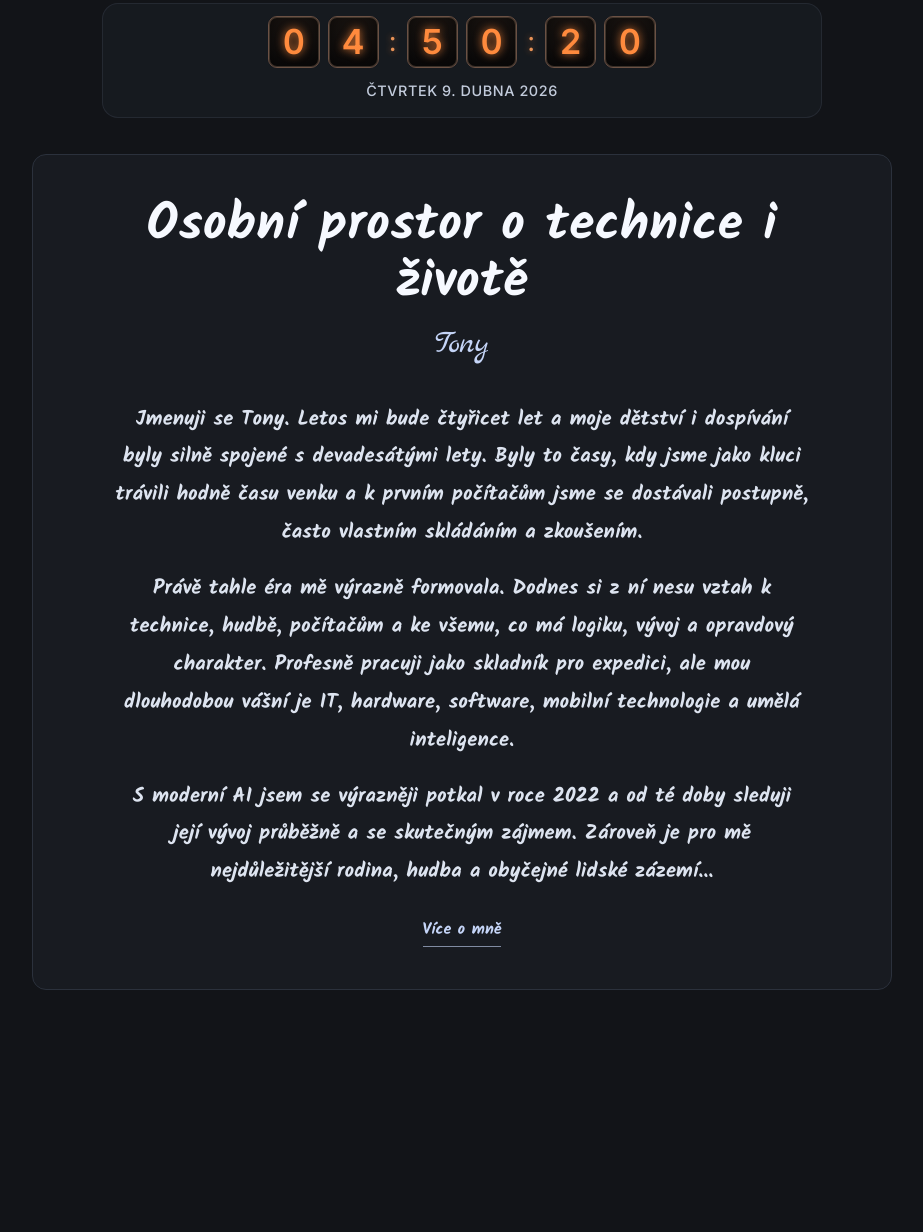
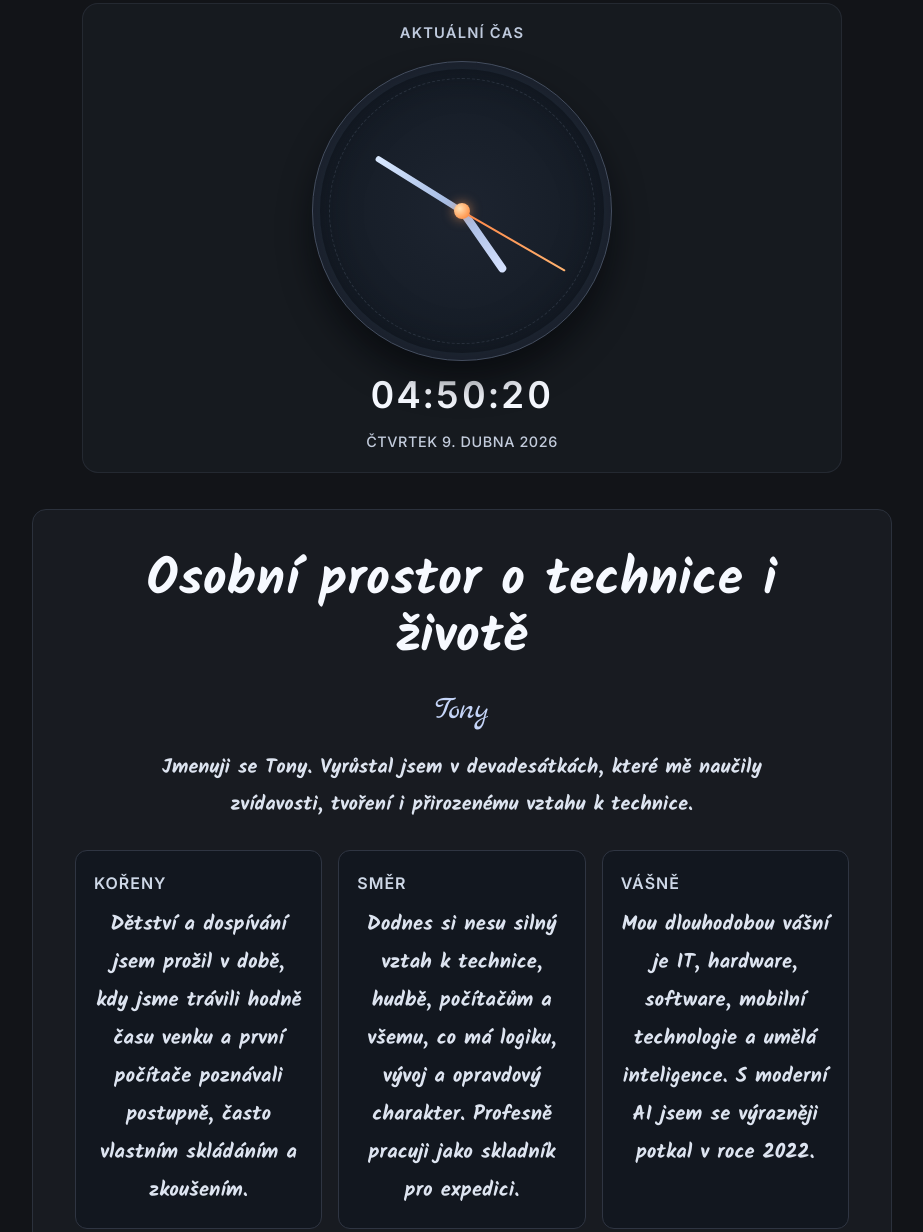
Before and after one commit to TonyStark-collab/tonystark.cz, a plain HTML site: page index.html in a window 1280 px wide. Shown: the part 123-1355 px from the top of the page, without its empty margins (178-1101 px from the left). Before the commit the page ends 1161 px from the top, so only its background shows below. Drawn offline with Linux system fonts and the light colour scheme.

Commit message:
Vylepšit domovskou sekci a nahradit digitronové hodiny

```diff
--- a/index.html
+++ b/index.html
@@ -42,48 +42,98 @@
     .clock-wrap {
       justify-self: center;
       display: grid;
-      gap: 10px;
-      width: min(100%, 720px);
-      padding: 12px;
+      gap: 14px;
+      width: min(100%, 760px);
+      padding: 16px;
       border: 1px solid color-mix(in srgb, var(--line) 68%, transparent);
       border-radius: 16px;
       background: color-mix(in srgb, var(--surface) 90%, transparent);
       text-align: center;
     }
 
-    .clock-tubes {
-      display: flex;
-      justify-content: center;
-      align-items: center;
-      flex-wrap: wrap;
-      gap: 8px;
+    .clock-label {
+      margin: 0;
+      font-family: "Inter", system-ui, sans-serif;
+      font-size: clamp(0.78rem, 1.8vw, 0.92rem);
+      letter-spacing: 0.08em;
+      text-transform: uppercase;
+      color: color-mix(in srgb, var(--text-soft) 62%, #8fa0be);
+      font-weight: 600;
     }
 
-    .tube {
-      min-width: clamp(2.3rem, 6.6vw, 3.2rem);
-      padding: 8px 9px;
-      border-radius: 9px;
-      border: 1px solid color-mix(in srgb, #ff9a57 30%, var(--line));
-      background: linear-gradient(180deg, #17120f 0%, #0f0d0d 100%);
-      color: #ff8a3d;
-      font-family: "Inter", system-ui, sans-serif;
-      font-variant-numeric: tabular-nums;
-      font-size: clamp(1.35rem, 5vw, 2.15rem);
-      line-height: 1;
-      font-weight: 600;
-      text-shadow: 0 0 8px color-mix(in srgb, #ff8a3d 85%, transparent);
-      box-shadow: inset 0 0 0 1px color-mix(in srgb, #ffd2ab 20%, transparent),
-        inset 0 -8px 18px color-mix(in srgb, #000 58%, transparent);
+    .clock-face {
+      width: min(300px, 72vw);
+      aspect-ratio: 1 / 1;
+      margin: 0 auto;
+      border-radius: 50%;
+      border: 1px solid color-mix(in srgb, #7f8fb0 30%, var(--line));
+      background:
+        radial-gradient(circle at 50% 50%, #1d2430 0%, #161d27 62%, #121923 100%);
+      box-shadow:
+        inset 0 0 0 7px color-mix(in srgb, #8ea4ca 8%, transparent),
+        inset 0 0 42px color-mix(in srgb, #0a0e14 74%, transparent),
+        0 20px 32px color-mix(in srgb, #030508 60%, transparent);
+      position: relative;
     }
 
-    .tube-separator {
-      color: #ff9f5c;
+    .clock-face::after {
+      content: "";
+      position: absolute;
+      inset: 16px;
+      border-radius: 50%;
+      border: 1px dashed color-mix(in srgb, #a8b7d7 15%, transparent);
+    }
+
+    .clock-hand {
+      position: absolute;
+      left: 50%;
+      bottom: 50%;
+      transform-origin: center bottom;
+      border-radius: 999px;
+    }
+
+    .clock-hand.hour {
+      width: 8px;
+      height: 25%;
+      background: linear-gradient(180deg, #d7e3ff 0%, #9eb3dd 100%);
+      margin-left: -4px;
+    }
+
+    .clock-hand.minute {
+      width: 6px;
+      height: 34%;
+      background: linear-gradient(180deg, #d9e8ff 0%, #9cb4df 100%);
+      margin-left: -3px;
+    }
+
+    .clock-hand.second {
+      width: 2px;
+      height: 40%;
+      background: linear-gradient(180deg, #ffb370 0%, #ff8646 100%);
+      margin-left: -1px;
+    }
+
+    .clock-center {
+      position: absolute;
+      width: 16px;
+      height: 16px;
+      left: 50%;
+      top: 50%;
+      transform: translate(-50%, -50%);
+      border-radius: 50%;
+      background: radial-gradient(circle at 35% 35%, #ffe0b3 0%, #ff9d57 65%, #f9762c 100%);
+      box-shadow: 0 0 12px color-mix(in srgb, #ff9d57 65%, transparent);
+    }
+
+    .clock-time {
+      margin: 0;
       font-family: "Inter", system-ui, sans-serif;
-      font-size: clamp(1.1rem, 4.4vw, 1.7rem);
-      line-height: 1;
-      text-shadow: 0 0 6px color-mix(in srgb, #ff8a3d 70%, transparent);
-      opacity: 0.9;
-      padding-inline: 2px;
+      font-size: clamp(1.35rem, 5vw, 2.3rem);
+      letter-spacing: 0.07em;
+      line-height: 1.1;
+      font-weight: 600;
+      color: var(--text);
+      font-variant-numeric: tabular-nums;
     }
 
     .clock-date {
@@ -158,6 +208,14 @@
       border: 1px solid var(--line);
       border-radius: 14px;
       padding: clamp(22px, 4.2vw, 42px);
+      text-align: left;
+    }
+
+    .hero {
+      text-align: center;
+      display: grid;
+      gap: 10px;
+      margin-bottom: 24px;
     }
 
     h1 {
@@ -175,19 +233,49 @@
       margin-top: 4px;
     }
 
-    .text {
-      margin: 26px auto 0;
-      max-width: 66ch;
+    .lead {
+      margin: 0 auto;
+      max-width: 64ch;
+      font-size: clamp(1.08rem, 2.3vw, 1.25rem);
+      color: var(--text-soft);
+      font-weight: 700;
+      text-align: center;
+    }
+
+    .content-grid {
+      display: grid;
+      gap: 16px;
+      grid-template-columns: repeat(auto-fit, minmax(220px, 1fr));
+      margin-top: 26px;
+    }
+
+    .story-card {
+      border: 1px solid color-mix(in srgb, var(--line) 88%, #4c5670);
+      border-radius: 12px;
+      background: color-mix(in srgb, #11161f 80%, var(--surface));
+      padding: clamp(14px, 2.3vw, 18px);
+    }
+
+    .story-card h2 {
+      margin: 0 0 8px;
+      font-family: "Inter", system-ui, sans-serif;
+      font-size: 1rem;
+      text-transform: uppercase;
+      letter-spacing: 0.06em;
+      color: color-mix(in srgb, var(--text-soft) 74%, #a5b4cf);
+    }
+
+    .story-card p {
+      margin: 0;
       font-size: clamp(1.1rem, 2.5vw, 1.28rem);
       color: var(--text-soft);
       font-weight: 700;
+      text-align: center;
     }
-
-    .text p { margin: 0 0 18px; }
 
     .more {
       display: inline-flex;
-      margin-top: 6px;
+      margin-top: 24px;
       color: var(--link);
       text-decoration: none;
       border-bottom: 1px solid color-mix(in srgb, var(--link) 60%, transparent);
@@ -217,6 +305,7 @@
         justify-content: center;
       }
       .menu.open { display: flex; }
+      .story-card p { text-align: left; }
     }
   </style>
 </head>
@@ -236,28 +325,42 @@
       </div>
     </nav>
 
-    <section class="clock-wrap" aria-label="Digitronové hodiny">
-      <div class="clock-tubes" id="clock-time" aria-label="Aktuální čas">
-        <span class="tube" data-digit>0</span>
-        <span class="tube" data-digit>0</span>
-        <span class="tube-separator" aria-hidden="true">:</span>
-        <span class="tube" data-digit>0</span>
-        <span class="tube" data-digit>0</span>
-        <span class="tube-separator" aria-hidden="true">:</span>
-        <span class="tube" data-digit>0</span>
-        <span class="tube" data-digit>0</span>
+    <section class="clock-wrap" aria-label="Aktuální hodiny">
+      <p class="clock-label">Aktuální čas</p>
+      <div class="clock-face" aria-hidden="true">
+        <span class="clock-hand hour" id="hour-hand"></span>
+        <span class="clock-hand minute" id="minute-hand"></span>
+        <span class="clock-hand second" id="second-hand"></span>
+        <span class="clock-center"></span>
       </div>
+      <p class="clock-time" id="clock-time" aria-label="Aktuální čas">00:00:00</p>
       <p class="clock-date" id="clock-date">Načítám datum…</p>
     </section>
 
     <main>
-      <h1>Osobní prostor o technice i životě</h1>
-      <span class="podpis">Tony</span>
+      <header class="hero">
+        <h1>Osobní prostor o technice i životě</h1>
+        <span class="podpis">Tony</span>
+        <p class="lead">Jmenuji se Tony. Vyrůstal jsem v devadesátkách, které mě naučily zvídavosti, tvoření i přirozenému vztahu k technice.</p>
+      </header>
 
-      <div class="text">
-        <p>Jmenuji se Tony. Letos mi bude čtyřicet let a moje dětství i dospívání byly silně spojené s devadesátými lety. Byly to časy, kdy jsme jako kluci trávili hodně času venku a k prvním počítačům jsme se dostávali postupně, často vlastním skládáním a zkoušením.</p>
-        <p>Právě tahle éra mě výrazně formovala. Dodnes si z ní nesu vztah k technice, hudbě, počítačům a ke všemu, co má logiku, vývoj a opravdový charakter. Profesně pracuji jako skladník pro expedici, ale mou dlouhodobou vášní je IT, hardware, software, mobilní technologie a umělá inteligence.</p>
-        <p>S moderní AI jsem se výrazněji potkal v roce 2022 a od té doby sleduji její vývoj průběžně a se skutečným zájmem. Zároveň je pro mě nejdůležitější rodina, hudba a obyčejné lidské zázemí...</p>
+      <div class="content-grid">
+        <article class="story-card">
+          <h2>Kořeny</h2>
+          <p>Dětství a dospívání jsem prožil v době, kdy jsme trávili hodně času venku a první počítače poznávali postupně, často vlastním skládáním a zkoušením.</p>
+        </article>
+        <article class="story-card">
+          <h2>Směr</h2>
+          <p>Dodnes si nesu silný vztah k technice, hudbě, počítačům a všemu, co má logiku, vývoj a opravdový charakter. Profesně pracuji jako skladník pro expedici.</p>
+        </article>
+        <article class="story-card">
+          <h2>Vášně</h2>
+          <p>Mou dlouhodobou vášní je IT, hardware, software, mobilní technologie a umělá inteligence. S moderní AI jsem se výrazněji potkal v roce 2022.</p>
+        </article>
+        <article class="story-card">
+          <h2>Hodnoty</h2>
+          <p>Nejdůležitější je pro mě rodina, hudba a obyčejné lidské zázemí. Právě spojení techniky a normálního života dává všemu dobrý smysl.</p>
+        </article>
       </div>
 
       <a class="more" href="/o-mne/">Více o mně</a>
@@ -269,7 +372,9 @@
     const menu = document.getElementById('site-menu');
     const clockDate = document.getElementById('clock-date');
     const clockTime = document.getElementById('clock-time');
-    const clockDigits = Array.from(document.querySelectorAll('[data-digit]'));
+    const hourHand = document.getElementById('hour-hand');
+    const minuteHand = document.getElementById('minute-hand');
+    const secondHand = document.getElementById('second-hand');
 
     const czechDateFormatter = new Intl.DateTimeFormat('cs-CZ', {
       weekday: 'long',
@@ -291,11 +396,19 @@
       const now = new Date();
       if (clockDate) clockDate.textContent = capitalizeFirst(czechDateFormatter.format(now));
       const [hours, minutes, seconds] = timeFormatter.format(now).split(':');
-      const timeDigits = `${hours}${minutes}${seconds}`.split('');
-      clockDigits.forEach((digit, index) => {
-        digit.textContent = timeDigits[index] ?? '0';
-      });
-      if (clockTime) clockTime.setAttribute('aria-label', `Aktuální čas ${hours}:${minutes}:${seconds}`);
+      if (clockTime) {
+        const readableTime = `${hours}:${minutes}:${seconds}`;
+        clockTime.textContent = readableTime;
+        clockTime.setAttribute('aria-label', `Aktuální čas ${readableTime}`);
+      }
+
+      const sec = now.getSeconds();
+      const min = now.getMinutes() + sec / 60;
+      const hr = (now.getHours() % 12) + min / 60;
+
+      if (secondHand) secondHand.style.transform = `rotate(${sec * 6}deg)`;
+      if (minuteHand) minuteHand.style.transform = `rotate(${min * 6}deg)`;
+      if (hourHand) hourHand.style.transform = `rotate(${hr * 30}deg)`;
     };
 
     menuButton?.addEventListener('click', () => {
```
